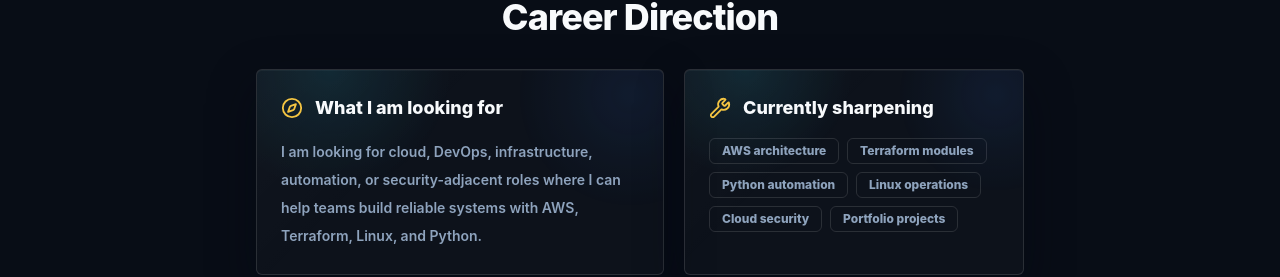
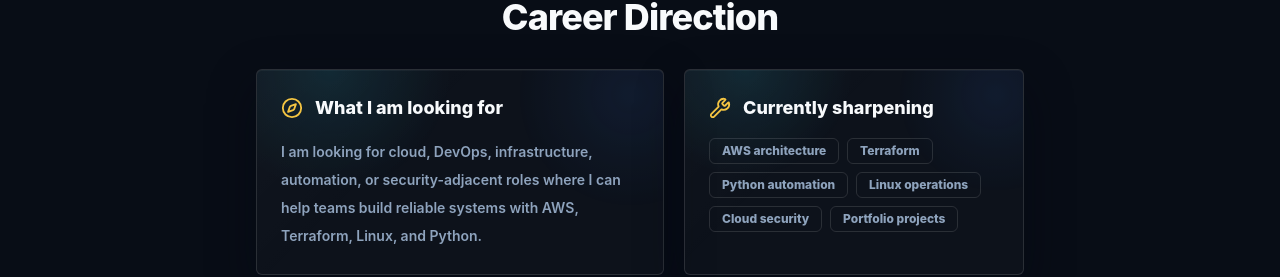
Before and after one commit to dboyza/portfolio-website, a React (Vite) app: page / in a window 1280 px wide. Shown: the part 1475-1752 px from the top of the page. Built offline with nearby package versions, Linux system fonts and the light colour scheme.

Commit message:
Shorten Terraform career chip

```diff
--- a/src/data/portfolio.ts
+++ b/src/data/portfolio.ts
@@ -75,7 +75,7 @@ export const careerDirection: CareerDirection = {
     'I am looking for cloud, DevOps, infrastructure, automation, or security-adjacent roles where I can help teams build reliable systems with AWS, Terraform, Linux, and Python.',
   currentlyBuilding: [
     'AWS architecture',
-    'Terraform modules',
+    'Terraform',
     'Python automation',
     'Linux operations',
     'Cloud security',
```
